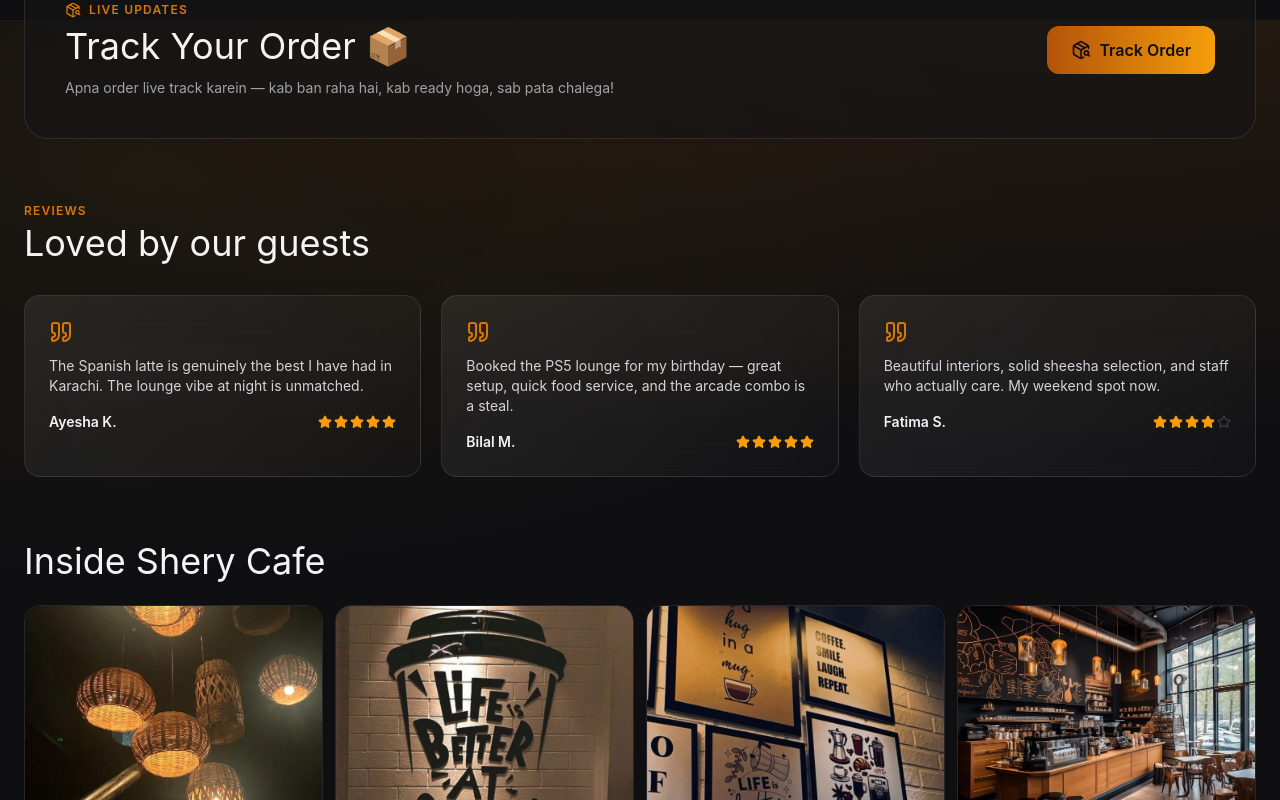
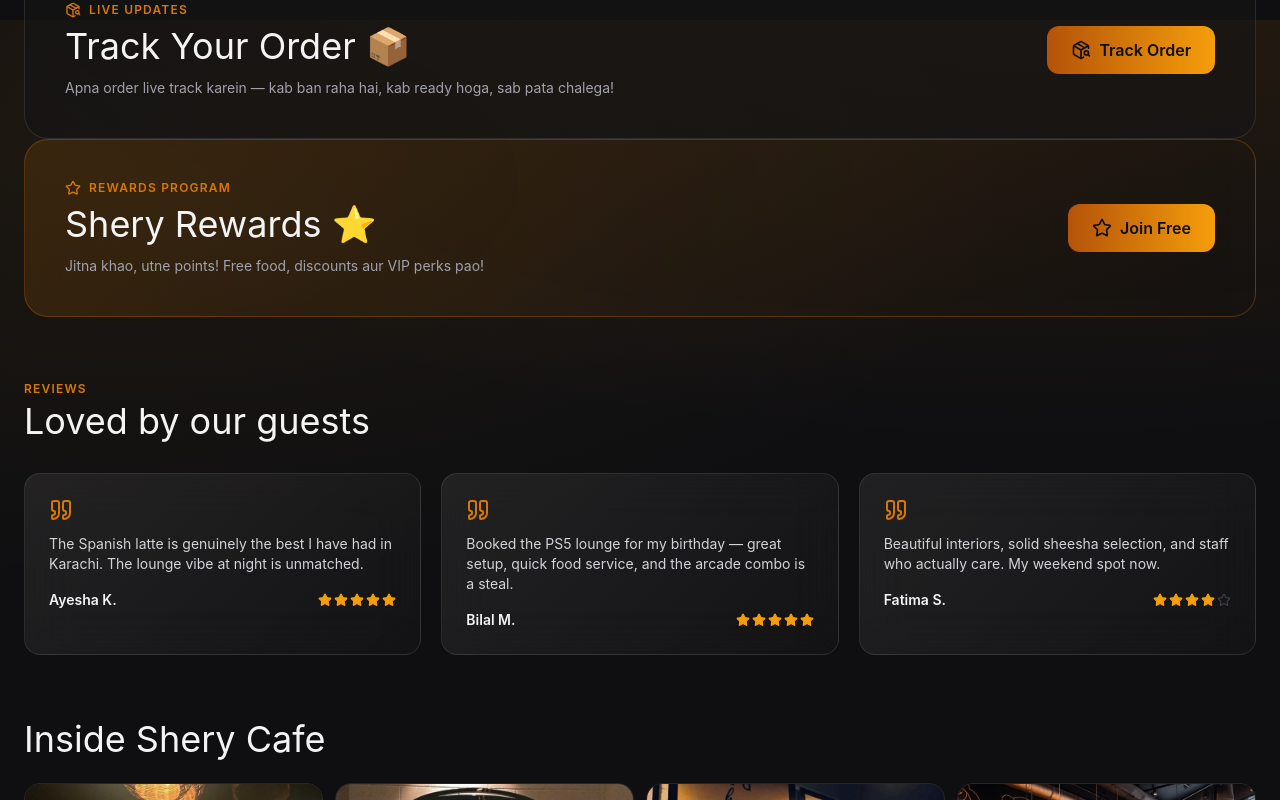
Before and after one commit to sheharyarshahid009-maker/shery-cafe-, a Next.js app: page / in a window 1280 px wide. Shown: the part 2380-3180 px from the top of the page. Built offline with nearby package versions, Linux system fonts and the light colour scheme; no server answers; the database is empty.

Commit message:
loyalty on homepage

```diff
--- a/src/app/page.tsx
+++ b/src/app/page.tsx
@@ -143,6 +143,18 @@
           </div>
         </motion.div>
       </section>
+      <section className="mx-auto max-w-7xl px-4 sm:px-6">
+        <motion.div initial={{ opacity: 0, y: 20 }} whileInView={{ opacity: 1, y: 0 }} viewport={{ once: true }} transition={{ duration: 0.5 }} className="relative overflow-hidden rounded-3xl border border-gold-500/30 bg-gradient-to-r from-gold-500/15 via-gold-500/5 to-transparent p-8 sm:p-10">
+          <div className="relative flex flex-col items-start gap-6 md:flex-row md:items-center md:justify-between">
+            <div>
+              <p className="flex items-center gap-2 text-xs font-semibold uppercase tracking-widest text-gold-500"><Star className="h-4 w-4" /> Rewards Program</p>
+              <h2 className="section-title mt-2">Shery Rewards ⭐</h2>
+              <p className="mt-3 max-w-xl text-sm text-zinc-400">Jitna khao, utne points! Free food, discounts aur VIP perks pao!</p>
+            </div>
+            <Link href="/loyalty" className="btn-gold shrink-0"><Star className="h-5 w-5" /> Join Free</Link>
+          </div>
+        </motion.div>
+      </section>
       <section className="mx-auto max-w-7xl px-4 py-16 sm:px-6">
         <p className="text-xs font-semibold uppercase tracking-widest text-gold-500">Reviews</p>
         <h2 className="section-title mt-1">Loved by our guests</h2>
@@ -217,6 +229,7 @@
               <Link href="/gallery" className="text-zinc-400 hover:text-gold-400"><span className="inline-flex items-center gap-1.5"><Camera className="h-3.5 w-3.5" /> Customer photos</span></Link>
               <Link href="/gift-cards" className="text-zinc-400 hover:text-gold-400"><span className="inline-flex items-center gap-1.5"><Gift className="h-3.5 w-3.5" /> Gift cards</span></Link>
               <Link href="/track" className="text-zinc-400 hover:text-gold-400"><span className="inline-flex items-center gap-1.5"><PackageSearch className="h-3.5 w-3.5" /> Track order</span></Link>
+              <Link href="/loyalty" className="text-zinc-400 hover:text-gold-400"><span className="inline-flex items-center gap-1.5"><Star className="h-3.5 w-3.5" /> Shery Rewards</span></Link>
               <Link href="/tables" className="text-zinc-500 hover:text-gold-400"><span className="inline-flex items-center gap-1.5"><QrCode className="h-3.5 w-3.5" /> Table QR codes</span></Link>
               <Link href="/admin/login" className="text-zinc-500 hover:text-gold-400"><span className="inline-flex items-center gap-1.5"><Coffee className="h-3.5 w-3.5" /> Admin</span></Link>
             </div>
```
